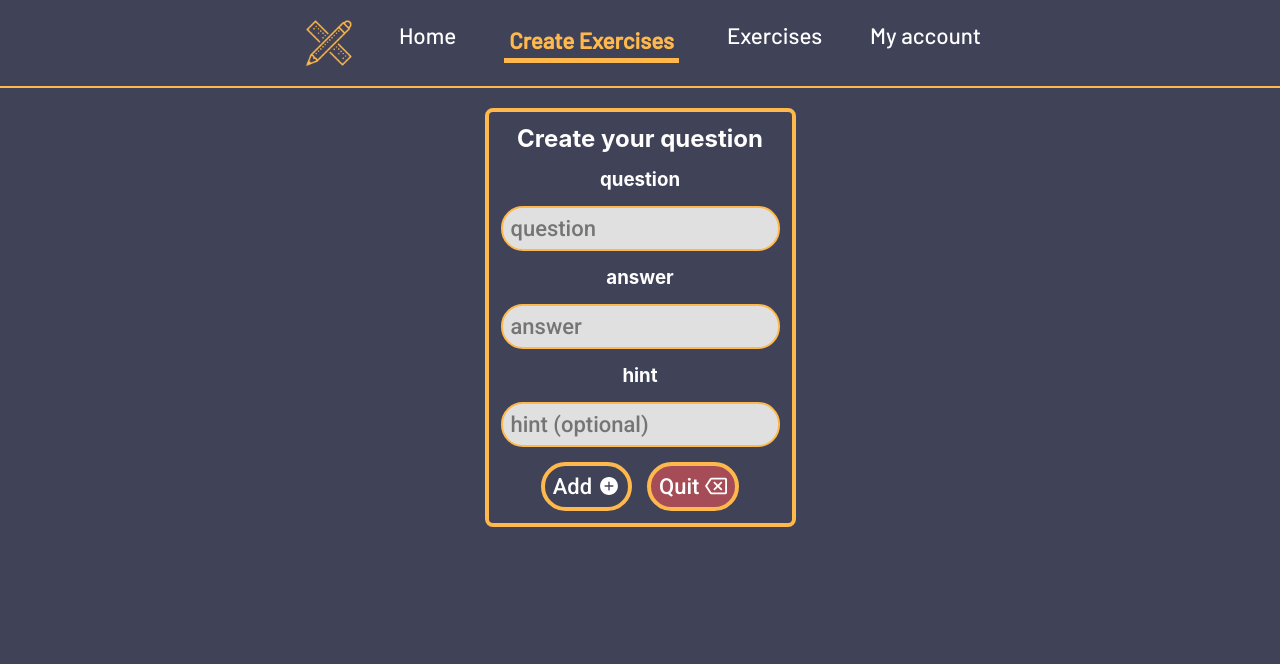
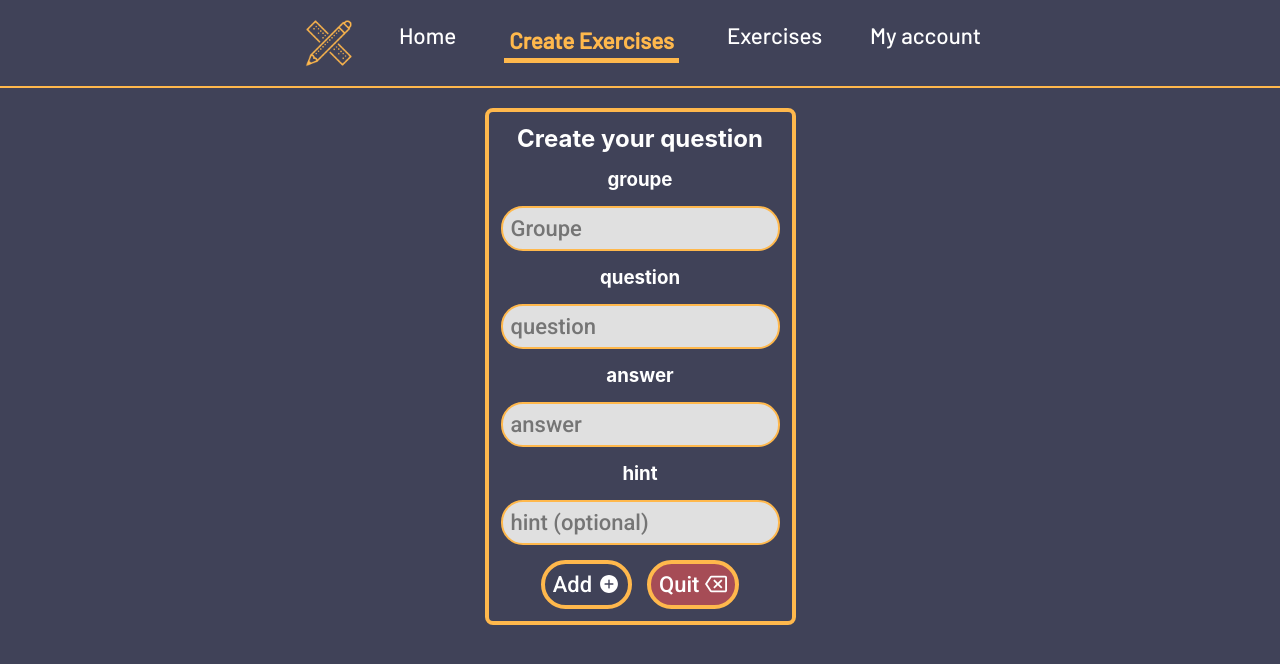
Before and after one commit to fang44Zen/pardonmyfrench, a React (Create React App) app: page /pardonmyfrench/create-exo/questions-creator in a window 1280 px wide. Shown: the top 664 px of the page. Built offline with nearby package versions, Linux system fonts and the light colour scheme; no server answers.

Commit message:
Creation group of question

```diff
--- a/src/components/create-question/create-questions.jsx
+++ b/src/components/create-question/create-questions.jsx
@@ -5,8 +5,8 @@ import { IoIosAddCircle } from "react-icons/io";
 import { MdOutlineBackspace } from "react-icons/md";
 import { useState } from "react";
 import { Link } from "react-router-dom";
-
 const questionsDefaultValues = {
+  groupeQuestion: "",
   question: "",
   answer: "",
   hint: "",
@@ -14,24 +14,24 @@ const questionsDefaultValues = {
 
 const CreateQuestion = () => {
   const [inputValues, setInputValue] = useState(questionsDefaultValues);
-  const { question, answer, hint } = inputValues;
+  const { groupeQuestion, question, answer, hint } = inputValues;
 
   const inputHandler = (event) => {
     const { value, name } = event.target;
     setInputValue({ ...inputValues, [name]: value });
   };
-
   const addQuestion = async () => {
     if (question !== "" && answer !== "") {
       const questionsRef = doc(dataBase, "users", auth.currentUser.uid);
       await updateDoc(questionsRef, {
-        questions: arrayUnion({
+        //On cherche la valeur précide dans "questions" et entre crochet et non accolade
+        //El famoso syntaxe qui change celon les humeur :(
+        [`questions.${groupeQuestion}`]: arrayUnion({
           question: question,
           answer: answer,
           hint: hint,
         }),
       });
-      console.log("click");
       setInputValue(questionsDefaultValues);
     }
   };
@@ -41,6 +41,15 @@ const CreateQuestion = () => {
       <div className="question-creator">
         <div className="question-creator_qzone">
           <h2>Create your question</h2>
+          <h3>groupe</h3>
+          <input
+            required
+            placeholder="Groupe"
+            type="texte"
+            value={groupeQuestion}
+            name="groupeQuestion"
+            onChange={inputHandler}
+          />
           <h3>question</h3>
           <input
             required
--- a/src/components/questions-area/question-card/question-card.jsx
+++ b/src/components/questions-area/question-card/question-card.jsx
@@ -32,6 +32,8 @@ const QuestionCard = ({ question, answer, hint }) => {
         </div>
         <div className="question-card_card_input">
           <input placeholder="Answer" />
+        </div>
+        <div className="question-card_card_button">
           <button
             className="question-card_card_button_hint"
             onClick={hintHandler}
@@ -40,9 +42,7 @@ const QuestionCard = ({ question, answer, hint }) => {
               Hint <MdHelpOutline />
             </div>
           </button>
-          {showHint && <h3>{hint}</h3>}
-        </div>
-        <div className="question-card_card_button">
+
           <button className="question-card_card_button_check">
             <div>
               Check
@@ -57,7 +57,9 @@ const QuestionCard = ({ question, answer, hint }) => {
               Show answer <TfiFaceSad />
             </div>
           </button>
-
+        </div>
+        <div className="question-card_card_hidden">
+          {showHint && <h3>{hint}</h3>}
           {showAnswer && <h3>{answer}</h3>}
         </div>
       </div>
--- a/src/components/questions-area/question-card/question-card.scss
+++ b/src/components/questions-area/question-card/question-card.scss
@@ -38,6 +38,14 @@ $bg-color: #404258;
     }
 
     &_button {
+      @media only screen and (max-width: 365px) {
+        display: grid;
+        div {
+          display: flex;
+          align-items: center;
+          justify-content: space-between;
+        }
+      }
       display: flex;
       justify-content: center;
       gap: 1rem;
@@ -54,10 +62,10 @@ $bg-color: #404258;
 
     &_input {
       display: grid;
-      grid-template-columns: 6fr 1fr;
-      align-items: baseline;
-      gap: 1rem;
       input {
+        @media only screen and (max-width: 365px) {
+          font-size: 1.2rem;
+        }
         background-color: darken(white, 12%);
         text-decoration: none;
         border: solid 2px $main-color;
```
